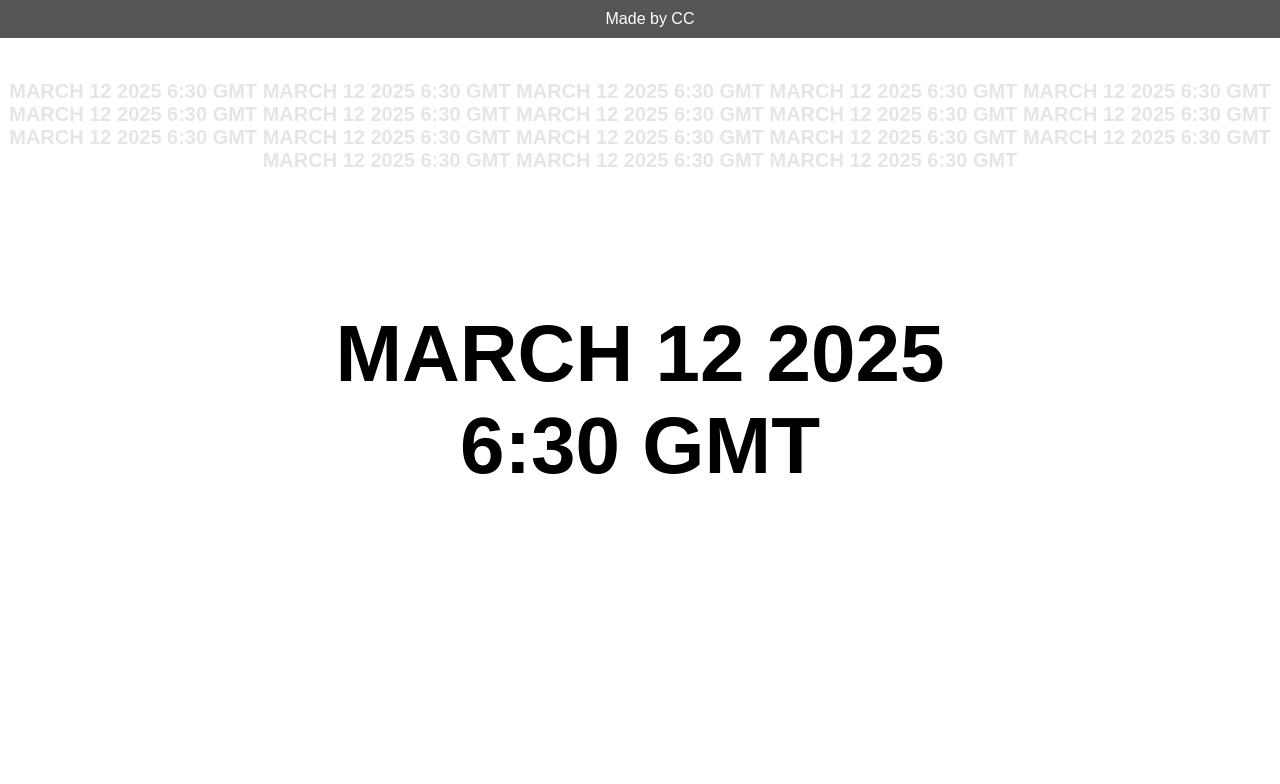
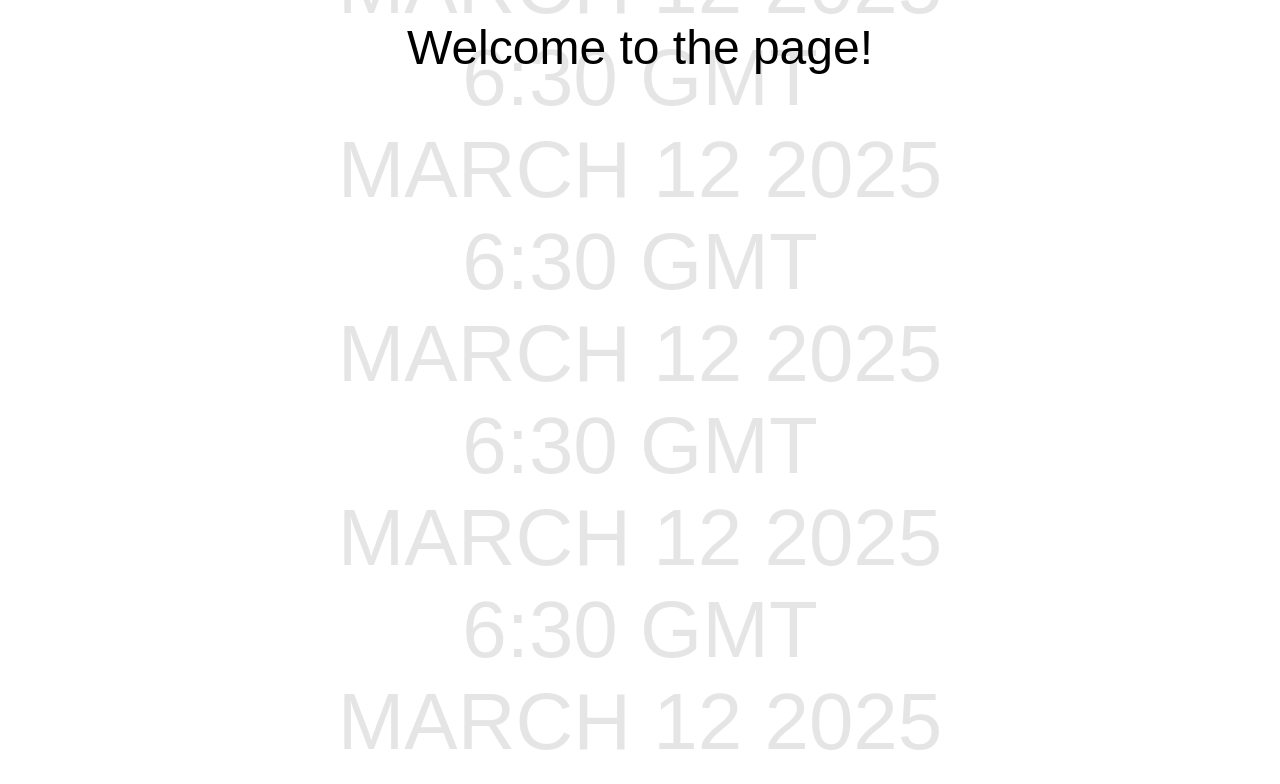
Before and after one commit to Swag404/zzr, a plain HTML site: page public/index.html in a window 1280 px wide. Shown: the top 784 px of the page. Drawn offline with Linux system fonts and the light colour scheme.

Commit message:
Initial commit

```diff
--- a/public/index.html
+++ b/public/index.html
@@ -3,79 +3,64 @@
 <head>
   <meta charset="UTF-8">
   <meta name="viewport" content="width=device-width, initial-scale=1.0">
-  <title>Fixed Date</title>
+  <title>Special Page</title>
   <style>
     body {
       font-family: Arial, sans-serif;
       background-color: #fff;
       margin: 0;
       padding: 0;
-      overflow: hidden; /* Prevent scrollbars */
+      text-align: center;
     }
 
-    /* Large text in front */
-    #datetime {
-      font-size: 80px;
-      font-weight: bold;
-      text-align: center;
+    .background-text {
       position: absolute;
       top: 50%;
       left: 50%;
       transform: translate(-50%, -50%);
-      color: #000;
-      z-index: 2;
+      font-size: 5em;
+      color: rgba(0, 0, 0, 0.1);
+      z-index: -1;
     }
 
-    /* Smaller repeating text in the background */
-    #background-text {
-      font-size: 20px;
-      font-weight: bold;
-      position: absolute;
-      top: 10%;
-      left: 0;
-      width: 100%;
-      text-align: center;
-      color: rgba(0, 0, 0, 0.1); /* Light gray, so it's subtle */
-      z-index: 1;
-      pointer-events: none; /* Prevent interference with other elements */
-      animation: repeatText 5s infinite;
-    }
-
-    /* CSS Animation to keep background text moving smoothly */
-    @keyframes repeatText {
-      0% {
-        transform: translateX(0);
-      }
-      100% {
-        transform: translateX(-100%);
-      }
-    }
-
-    .grey-bar {
-      position: fixed;
-      top: 0;
-      width: 100%;
-      background-color: #555;
-      color: white;
-      text-align: center;
-      padding: 10px;
-      z-index: 3;
+    .foreground-text {
+      font-size: 3em;
+      color: black;
+      margin-top: 20px;
     }
   </style>
 </head>
 <body>
-  <div class="grey-bar">Made by CC</div>
+  <div class="background-text">
+    MARCH 12 2025 6:30 GMT
+    MARCH 12 2025 6:30 GMT
+    MARCH 12 2025 6:30 GMT
+    MARCH 12 2025 6:30 GMT
+    MARCH 12 2025 6:30 GMT
+    MARCH 12 2025 6:30 GMT
+    MARCH 12 2025 6:30 GMT
+  </div>
 
-  <!-- Main large text -->
-  <div id="datetime">MARCH 12 2025 6:30 GMT</div>
+  <div class="foreground-text">
+    <script>
+      // Function to check the URL path and modify content accordingly
+      window.onload = function() {
+        var path = window.location.pathname;
 
-  <!-- Background repeating text -->
-  <div id="background-text">
-    MARCH 12 2025 6:30 GMT MARCH 12 2025 6:30 GMT MARCH 12 2025 6:30 GMT MARCH 12 2025 6:30 GMT
-    MARCH 12 2025 6:30 GMT MARCH 12 2025 6:30 GMT MARCH 12 2025 6:30 GMT MARCH 12 2025 6:30 GMT
-    MARCH 12 2025 6:30 GMT MARCH 12 2025 6:30 GMT MARCH 12 2025 6:30 GMT MARCH 12 2025 6:30 GMT
-    MARCH 12 2025 6:30 GMT MARCH 12 2025 6:30 GMT MARCH 12 2025 6:30 GMT MARCH 12 2025 6:30 GMT
-    MARCH 12 2025 6:30 GMT MARCH 12 2025 6:30 GMT
+        // Check if the URL ends with '/coslink'
+        if (path === '/coslink') {
+          document.querySelector('.foreground-text').innerHTML = 'Congratulations! You found me!';
+        }
+        // Check if the URL ends with '/rules'
+        else if (path === '/rules') {
+          document.querySelector('.foreground-text').innerHTML = 'Hello, welcome to the second page! <br> But I want you to find another link. It starts with seven letters... Give it a try!';
+        }
+        // Default message for other paths
+        else {
+          document.querySelector('.foreground-text').innerHTML = 'Welcome to the page!';
+        }
+      };
+    </script>
   </div>
 </body>
 </html>
```
Also changed, not shown: 1 other file.
